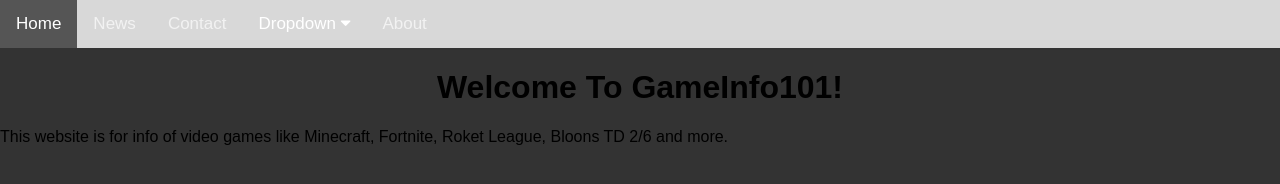
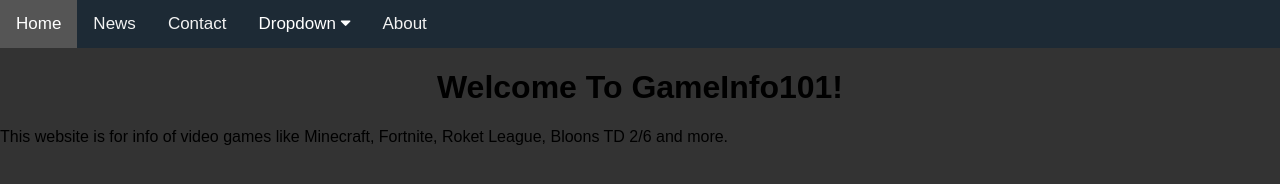
Before and after one commit to CodeCuber7/GamInfo101, a plain HTML site: page index.html in a window 1280 px wide. Drawn offline with Linux system fonts and the light colour scheme.

Commit message:
Update styles.css

```diff
--- a/styles.css
+++ b/styles.css
@@ -5,8 +5,8 @@ body {
   }
 
   .topnav {
-    overflow: hidden;
-    background-color: #d8d8d8;
+  overflow: hidden;
+  background-color: #1d2a35;
   }
 
   .topnav a {
```
